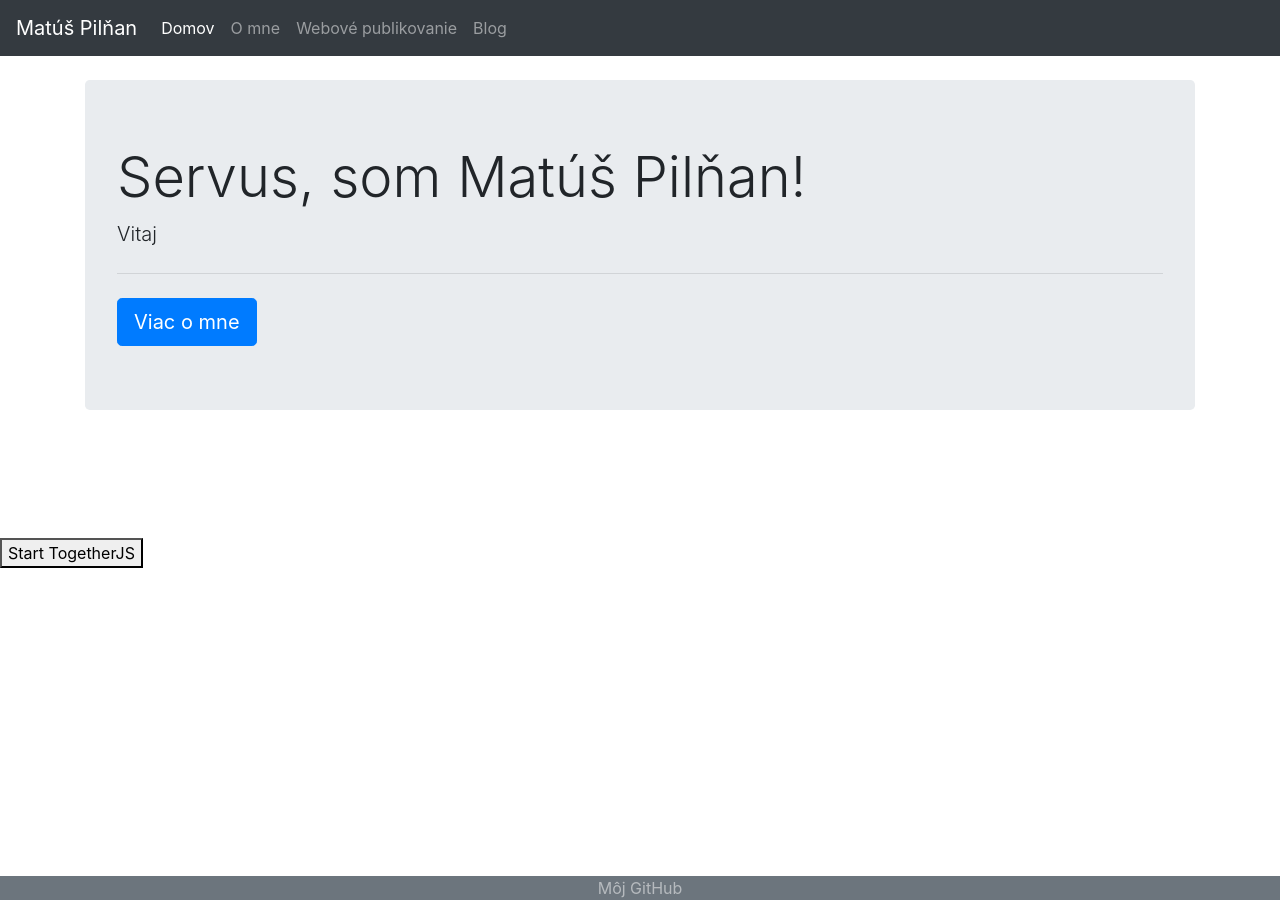
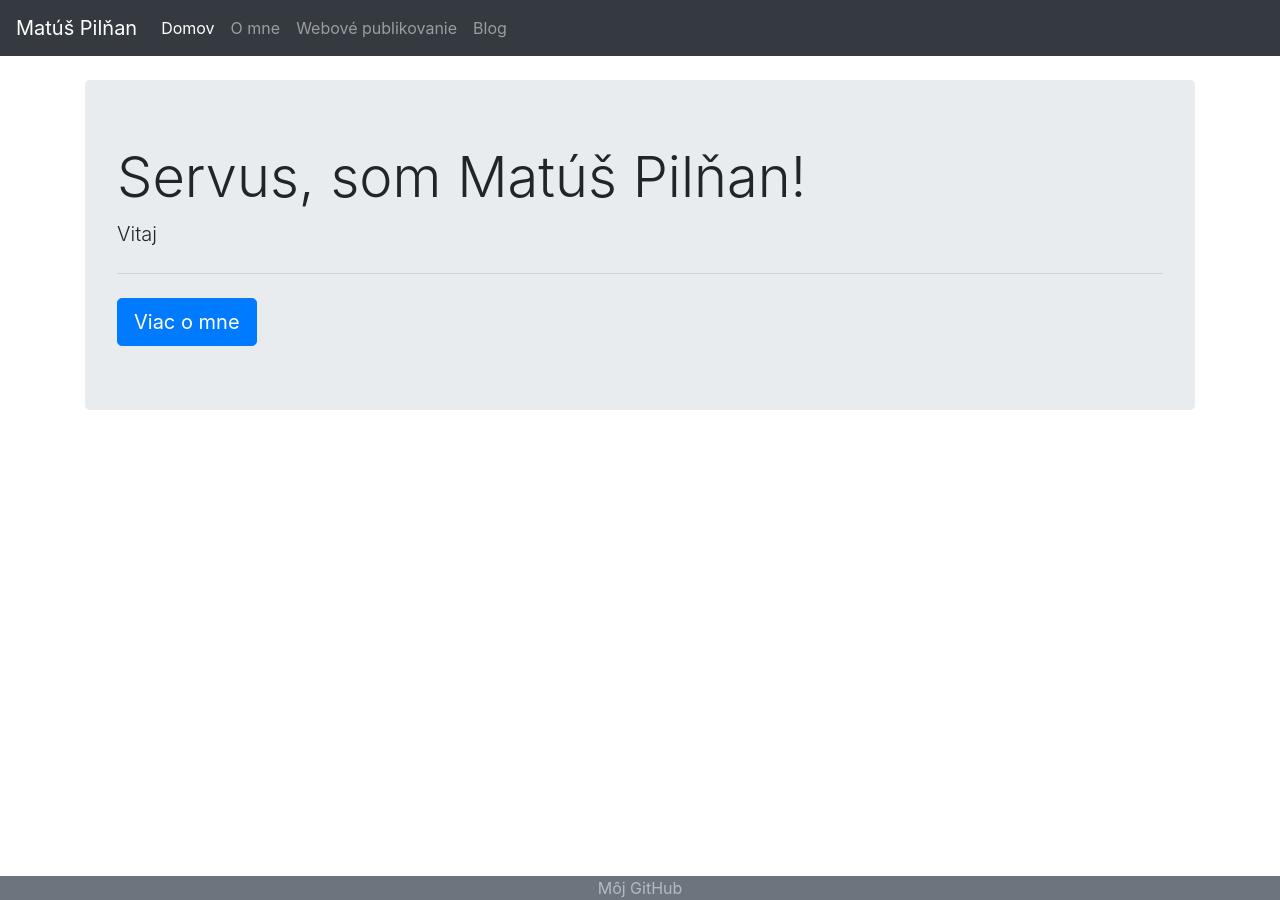
Before and after one commit to MatusPilnan/MatusPilnan.github.io, a Jekyll site: the page built from index.html, in a window 1280 px wide. Built offline with Jekyll 4.4.1, drawn with Linux system fonts in a browser that asks for light colours.

Commit message:
remove togetherjs

```diff
--- a/_layouts/default.html
+++ b/_layouts/default.html
@@ -114,13 +114,11 @@
 		{{ content }}
 
 	</div><!-- /.container -->
-	<button onclick="TogetherJS(this); return false;">Start TogetherJS</button>
 	<footer class="page-footer font-small blue position-fixed w-100 bg-secondary" style="bottom: 0px;">
 		<div class="text-center text-white-50">
 			<a class="text-white-50" href="https://github.com/matuspilnan">Môj GitHub</a>
 		</div>
 	</footer>
-	<script src="https://togetherjs.com/togetherjs-min.js"></script>
 </body>
 
 </html>
```
